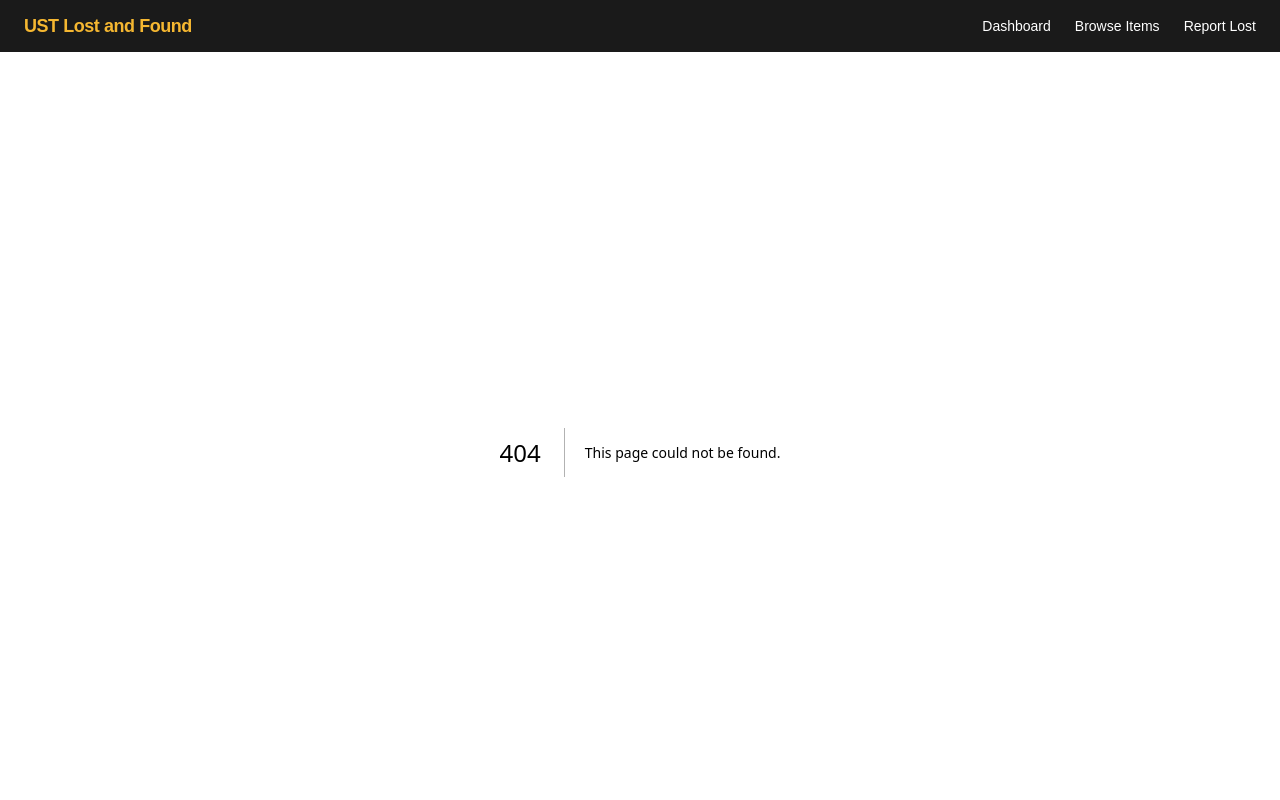
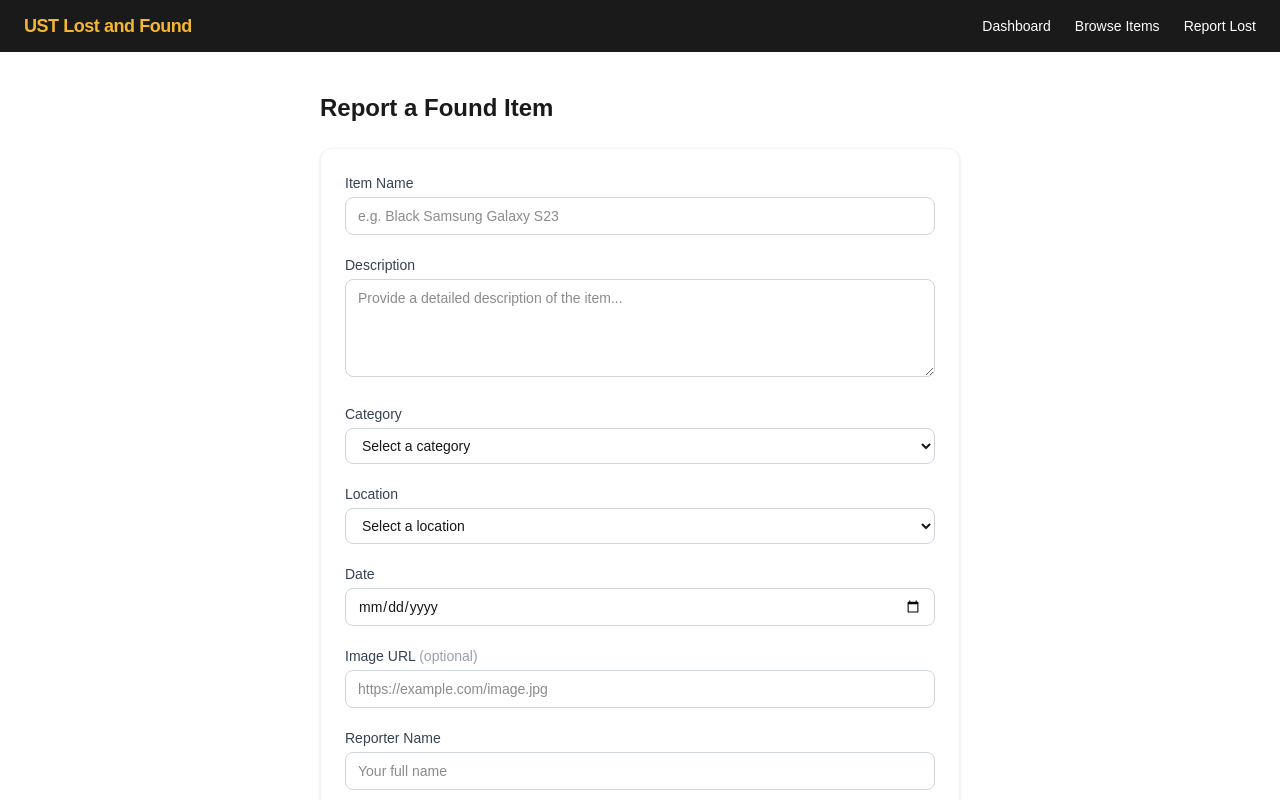
Before and after one commit to andrecaliba/kiro-jannai-hackathon, a Next.js app: page /report/found in a window 1280 px wide. Before the commit this address had no page. Shown: the top 800 px of the page. Built offline with nearby package versions, Linux system fonts and the light colour scheme.

Commit message:
3rd batch na

```diff
--- /dev/null
+++ b/src/app/report/found/page.tsx
@@ -0,0 +1,12 @@
+import ItemForm from "@/components/ItemForm";
+
+export default function ReportFoundPage() {
+  return (
+    <main className="max-w-2xl mx-auto px-4 py-10">
+      <h1 className="text-2xl font-bold text-ust-black mb-6">
+        Report a Found Item
+      </h1>
+      <ItemForm type="found" />
+    </main>
+  );
+}
```
Also changed, not shown: .kiro/specs/ust-lost-and-found/tasks.md.
